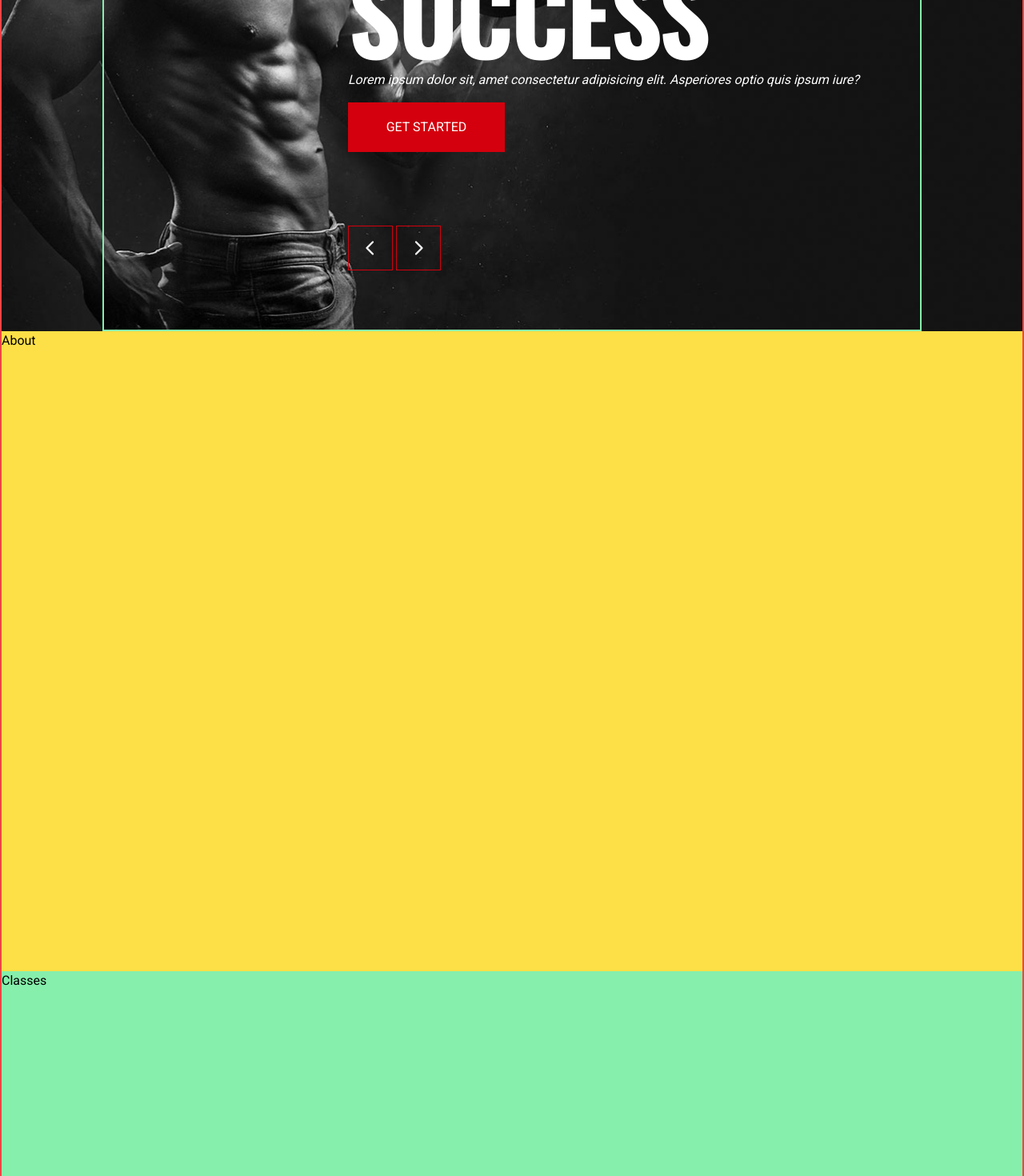
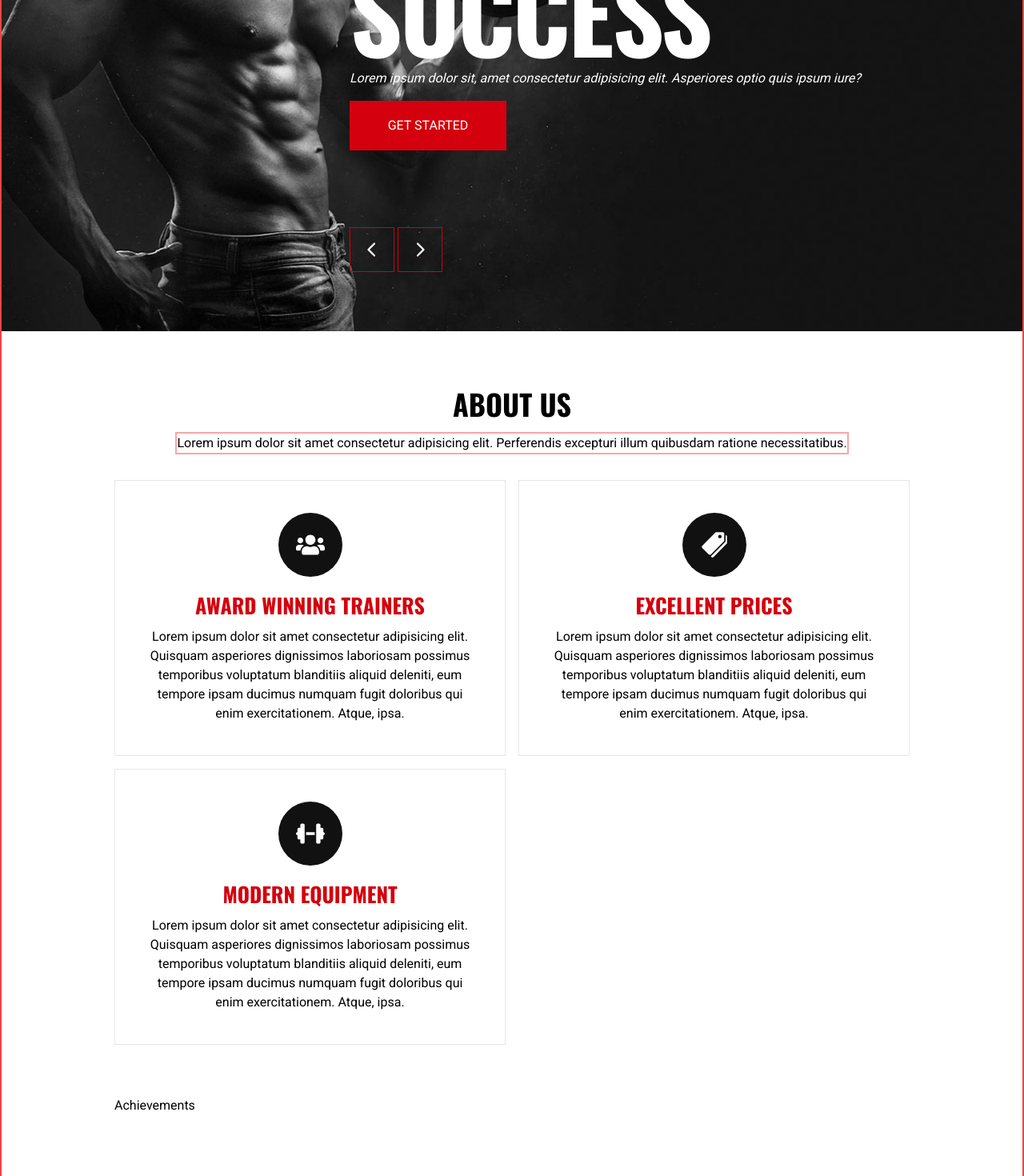
Before and after one commit to alexangria1992/nextjs-gym-website, a Next.js app: page / in a window 1280 px wide. Shown: the part 500-1970 px from the top of the page at 80% size. Built offline with nearby package versions, Linux system fonts and the light colour scheme.

Commit message:
About Section

```diff
--- a/components/About.tsx
+++ b/components/About.tsx
@@ -1,9 +1,69 @@
+"use client";
+
+import { FaUsers } from "react-icons/fa";
+import { IoIosPricetags } from "react-icons/io";
+import { FaDumbbell } from "react-icons/fa6";
+
+import { motion } from "framer-motion";
+import { fadeIn } from "@/lib/variants";
 import React from "react";
+import Achievements from "./Achievements";
+
+const featured = [
+  {
+    icon: <FaUsers />,
+    title: "award winning trainers",
+    subtitle:
+      "Lorem ipsum dolor sit amet consectetur adipisicing elit. Quisquam asperiores dignissimos laboriosam possimus temporibus voluptatum blanditiis aliquid deleniti, eum tempore ipsam ducimus numquam fugit doloribus qui enim exercitationem. Atque, ipsa.",
+  },
+  {
+    icon: <IoIosPricetags />,
+    title: "excellent prices",
+    subtitle:
+      "Lorem ipsum dolor sit amet consectetur adipisicing elit. Quisquam asperiores dignissimos laboriosam possimus temporibus voluptatum blanditiis aliquid deleniti, eum tempore ipsam ducimus numquam fugit doloribus qui enim exercitationem. Atque, ipsa.",
+  },
+  {
+    icon: <FaDumbbell />,
+    title: "modern equipment",
+    subtitle:
+      "Lorem ipsum dolor sit amet consectetur adipisicing elit. Quisquam asperiores dignissimos laboriosam possimus temporibus voluptatum blanditiis aliquid deleniti, eum tempore ipsam ducimus numquam fugit doloribus qui enim exercitationem. Atque, ipsa.",
+  },
+];
 
 const About = () => {
   return (
-    <section className="h-screen bg-yellow-300" id="about">
-      About
+    <section className="pt-8 pb-14 lg:pt-16 lg:pb-28" id="about">
+      <div className="container mx-auto">
+        {/* Text Section */}
+        <div className="flex flex-col items-center gap-2 mb-8">
+          <h2 className="h2 text-center">About us</h2>
+          <p className="mx-auto text-center border-2 border-red-300">
+            Lorem ipsum dolor sit amet consectetur adipisicing elit. Perferendis
+            excepturi illum quibusdam ratione necessitatibus.
+          </p>
+        </div>
+        {/* Featured Items */}
+        <div className="grid grid-cols-1 md:grid-cols-2 xl:grid-cols-3 gap-4 mb-16 ">
+          {featured.map((feature, index) => {
+            return (
+              <div
+                key={index}
+                className="flex flex-col justify-center items-center gap-4 border p-10"
+              >
+                <div className="text-4xl w-[80px] h-[80px] bg-primary-300 text-white flex items-center justify-center rounded-full ">
+                  {feature.icon}
+                </div>
+                <div className="flex flex-col justify-center items-center gap-2 text-center">
+                  <h4 className="h4 text-accent">{feature.title}</h4>
+                  <p>{feature.subtitle}</p>
+                </div>
+              </div>
+            );
+          })}
+        </div>
+        {/* achievements */}
+        <Achievements />
+      </div>
     </section>
   );
 };
--- /dev/null
+++ b/components/Achievements.tsx
@@ -0,0 +1,7 @@
+import React from "react";
+
+const Achievements = () => {
+  return <div>Achievements</div>;
+};
+
+export default Achievements;
--- a/components/Hero.tsx
+++ b/components/Hero.tsx
@@ -7,7 +7,7 @@ const Hero = () => {
       className="h-[80vh] lg:h-[912px] bg-hero bg-cover bg-center bg-no-repeat"
       id="home"
     >
-      <div className="container mx-auto h-full  border-green-300 border-2">
+      <div className="container mx-auto h-full  ">
         {/* Slider */}
         <HeroSlider />
       </div>
--- a/components/HeroSlider.tsx
+++ b/components/HeroSlider.tsx
@@ -15,17 +15,37 @@ const HeroSlider = () => {
       <SwiperSlide>
         <div className="h-full flex justify-end  pt-48">
           <div className="flex flex-col items-center lg:items-start lg:max-w-[700px]">
-            <h1 className="h1 text-center lg:text-left mb-2">
+            <motion.h1
+              variants={fadeIn("up", 0.4)}
+              initial="hidden"
+              whileInView={"show"}
+              viewport={{ once: false, amount: 0.2 }}
+              className="h1 text-center lg:text-left mb-2"
+            >
               <span>Where hard work meets success</span>
-            </h1>
-            <p className="text-white italic text-center lg:text-left mb-4">
+            </motion.h1>
+            <motion.p
+              variants={fadeIn("up", 0.6)}
+              initial="hidden"
+              whileInView={"show"}
+              viewport={{ once: false, amount: 0.2 }}
+              className="text-white italic text-center lg:text-left mb-4"
+            >
               Lorem ipsum dolor sit, amet consectetur adipisicing elit.
               Asperiores optio quis ipsum iure?
-            </p>
-            <CustomButton
-              text="Get Started"
-              containerStyles="w-[196px] h-[62px]"
-            />
+            </motion.p>
+            <motion.div
+              variants={fadeIn("up", 0.6)}
+              initial="hidden"
+              whileInView={"show"}
+              viewport={{ once: false, amount: 0.2 }}
+            >
+              {" "}
+              <CustomButton
+                text="Get Started"
+                containerStyles="w-[196px] h-[62px]"
+              />
+            </motion.div>
           </div>
         </div>
       </SwiperSlide>
```
